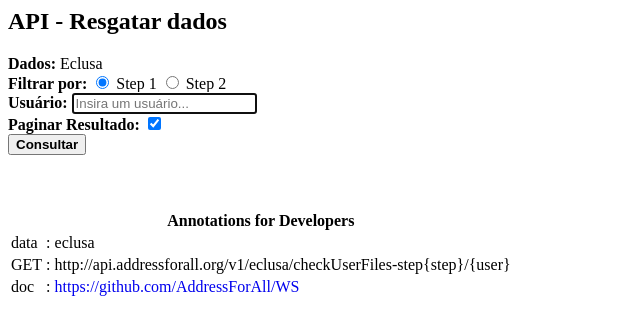
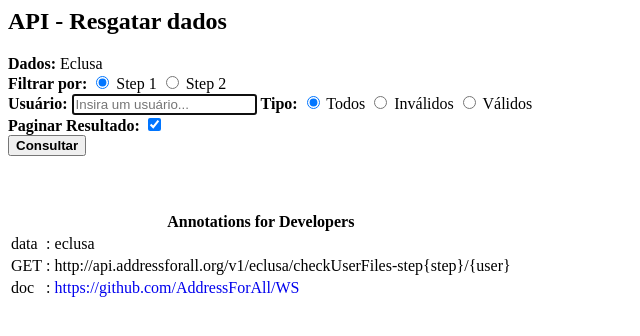
Before and after one commit to AddressForAll/site-v1, a PHP site: page /default/api-eclusa.inc.php in a window 1280 px wide. Shown: the top 336 px of the page, without its empty margins (0-640 px from the left). Run offline with PHP 8.4, Linux system fonts and the light colour scheme; some libraries are stand-ins or nearby versions.

Commit message:
usertype filtering for api-eclusa issue #13

```diff
--- a/default/api-donor.inc.php
+++ b/default/api-donor.inc.php
@@ -1,5 +1,5 @@
 <link rel="stylesheet" href="/resources/css/api.css">
-<section class="main" id="api">
+<section class="main-api" id="api">
     <h1>API - Resgatar dados</h1>
     <span>
         <strong>Dados: </strong>Donors
--- a/default/api-eclusa.inc.php
+++ b/default/api-eclusa.inc.php
@@ -1,4 +1,4 @@
-<section class="main" id="api">
+<section class="main-api" id="api">
     <h1>API - Resgatar dados</h1>
     <span>
         <strong>Dados: </strong>Eclusa
@@ -14,6 +14,13 @@
     <br>
     <label for="usuario"><strong>Usuário: </strong></label>
     <input type="text" id="usuario" name="usuario" placeholder="Insira um usuário..." autofocus>
+    <strong>Tipo: </strong>
+    <input type="radio" id="r_todos" name="tipo_de_usuario" value="" checked>
+    <label for="r_todos">Todos</label>
+    <input type="radio" id="r_invalidos" name="tipo_de_usuario" value="0">
+    <label for="r_invalidos">Inválidos</label>
+    <input type="radio" id="r_validos" name="tipo_de_usuario" value="1">
+    <label for="r_validos">Válidos</label>
     <br>
     <label><strong>Paginar Resultado: </strong></label><input type="checkbox" id="paginar" checked>
     <br>
--- a/default/api-origin.inc.php
+++ b/default/api-origin.inc.php
@@ -1,5 +1,5 @@
 <link rel="stylesheet" href="/resources/css/api.css">
-<section class="main" id="api">
+<section class="main-api" id="api">
     <h1>API - Resgatar dados</h1>
     <span>
         <strong>Dados: </strong>Origin
--- a/resources/js/api-eclusa.js
+++ b/resources/js/api-eclusa.js
@@ -2,10 +2,11 @@
 
 function getdata(param = null){
     step = $('input[type=radio][name=tipo_do_filtro]:checked').val();
+    user_type = $('input[type=radio][name=tipo_de_usuario]:checked').val();
     user = $('#usuario').val();
 
     if (user != ""){
-        url = 'http://api.addressforall.org/v1.json/eclusa/checkUserFiles-'+ step +'/'+ user +'/0';
+        url = 'http://api.addressforall.org/v1.json/eclusa/checkUserFiles-'+ step +'/'+ user +'/' + user_type;
         $.getJSON(url, function( data ) {
             $('#tabela').show();
             $('#definepaginacao').show();
```
Also changed, not shown: resources/css/style.css (+16 -0 lines).
